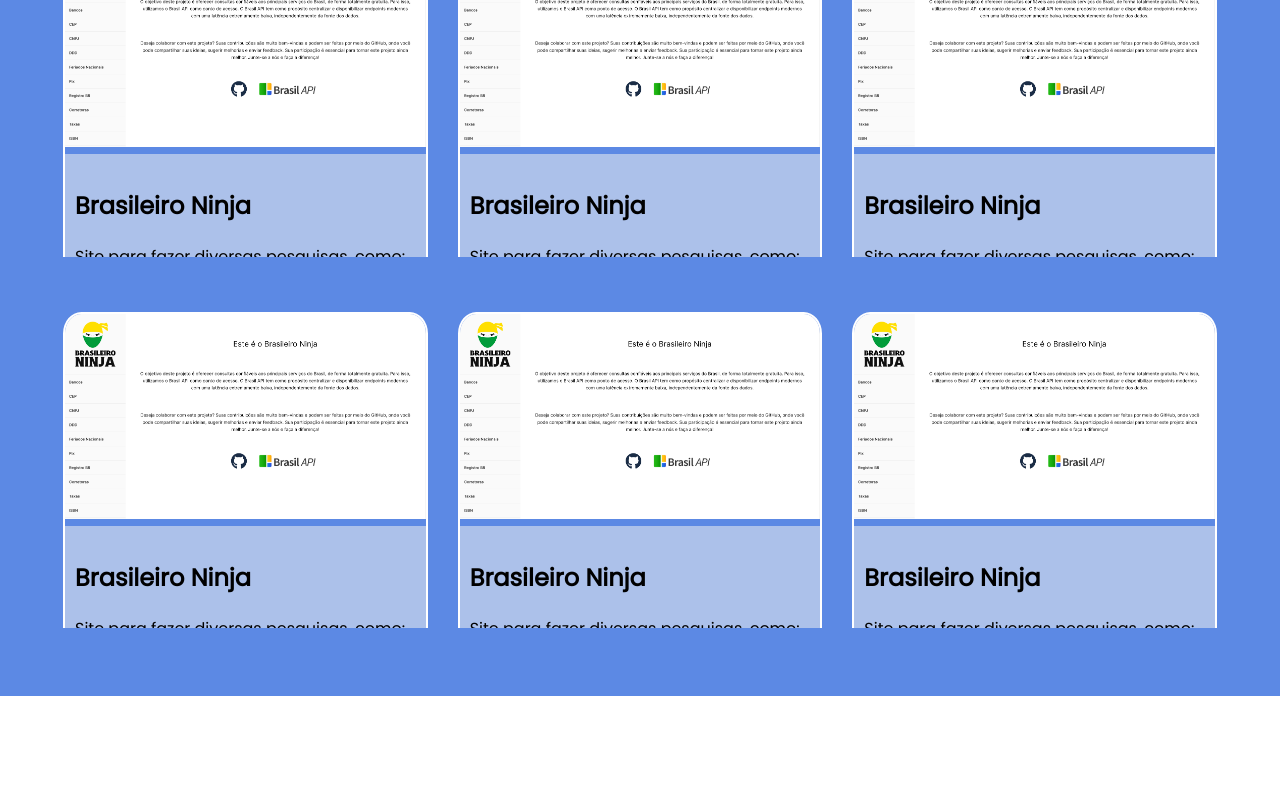
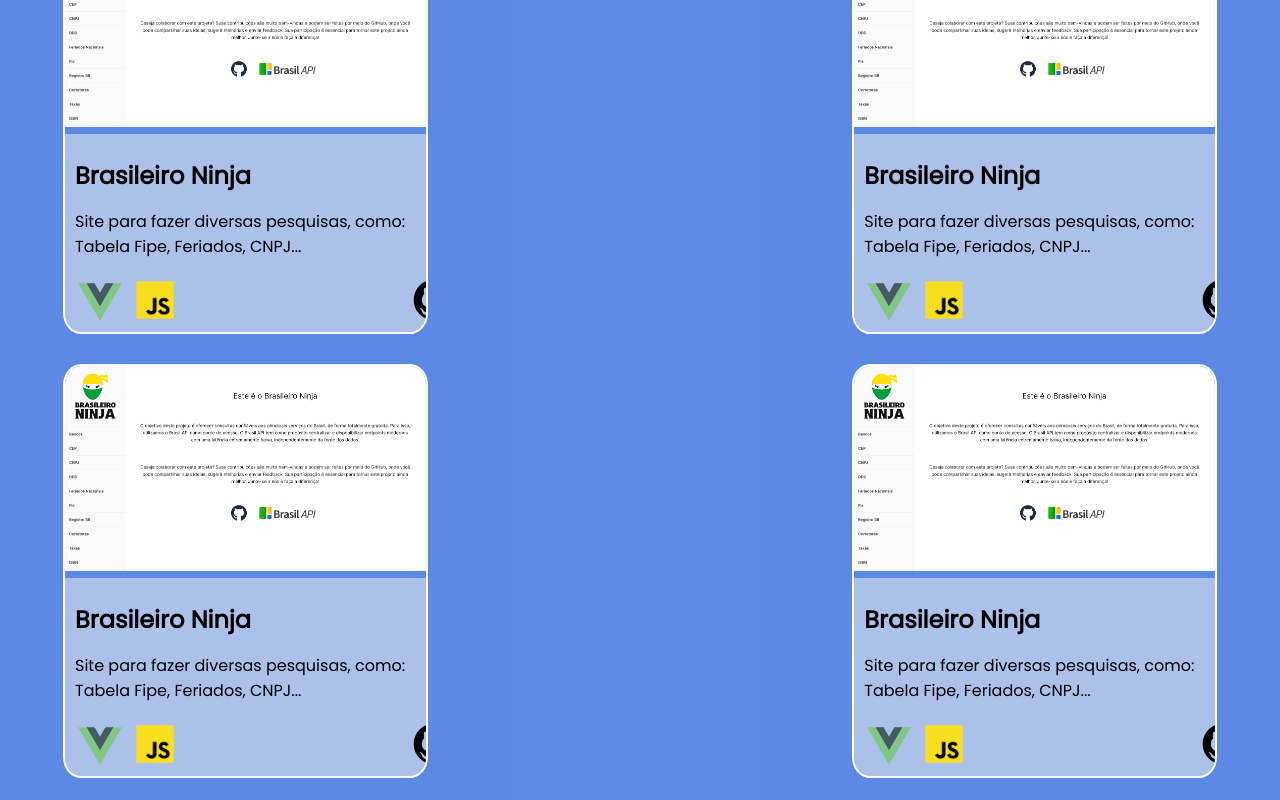
Before and after one commit to leonardo-cordeiro/Portfolio, a Vue app: page / in a window 1280 px wide. Shown: the part 1820-2620 px from the top of the page. Before the commit the page ends 2516 px from the top, so only its background shows below. Built offline with nearby package versions, Linux system fonts and the light colour scheme.

Commit message:
improved BaseCard

```diff
--- a/src/components/BaseCard.vue
+++ b/src/components/BaseCard.vue
@@ -9,27 +9,21 @@
       <h3 class="project-title">{{ title }}</h3>
       <p class="project-description">{{ description }}</p>
       <div class="project-languages">
-        <div class="language">
-          <img v-if="html" src="@/assets/img/html.svg" alt="HTML" />
-        </div>
-        <div class="language">
-          <img v-if="vue" src="src/icons/icons8-vue-js.svg" alt="Vue.js" />
-        </div>
-        <div class="language">
-          <img v-if="css" src="@/assets/img/css-3-svgrepo-com.svg" alt="CSS" />
-        </div>
-        <div class="language">
-          <img v-if="javascript" src="src/icons/icons8-javascript-240.png" alt="JavaScript" />
-        </div>
+        <LanguageIcon v-if="vue" icon="src/icons/icons8-vue-js.svg" alt="Vue Logo" />
+        <LanguageIcon v-if="javascript" icon="src/icons/icons8-javascript-240.png" alt="Vue Logo" />
+        <LanguageIcon v-if="html" icon="src/icons/icons8-html-5-240.svg" alt="Vue Logo" />
+        <LanguageIcon v-if="css" icon="src/icons/w3_css-icon.svg" alt="Vue Logo" />
+        <a :href="github" class="github-link language">
+          <LanguageIcon icon="src/icons/icons8-github.svg" alt="Github icon" />
+        </a>
       </div>
     </div>
-    <!-- <a :href="github" class="github-link">
-      <img src="src/icons/icons8-github.svg" alt="GitHub" />
-    </a> -->
   </div>
 </template>
 
 <script setup>
+import LanguageIcon from './LanguageIcon.vue'
+
 defineProps({
   title: String,
   description: String,
@@ -52,35 +46,26 @@
   display: flex;
   flex-direction: column;
   width: calc(33% - 30px);
-  height: 100%;
-}
-
-.project-image {
-  overflow: hidden;
+  height: auto;
 }
 
 .project-img {
   width: 100%;
   height: 100%;
-  /* border-radius: 10px; */
   cursor: pointer;
 }
 
 .project-details {
-  padding: 10px;
+  padding-left: 10px;
   background-color: rgba(241, 241, 241, 0.541);
   display: flex;
   flex-direction: column;
-  /* align-items: center; */
-  /* justify-content: center; */
-  /* text-align: center; */
   color: #000;
-  text-decoration: none;
 }
 
 .project-title {
   font-size: 1.5rem;
-  margin-bottom: 5px;
+  margin-bottom: 0px;
 }
 
 .project-description {
@@ -89,24 +74,10 @@
 
 .project-languages {
   display: flex;
-  /* justify-content: space-between; */
-  align-items: center;
-  margin-top: 10px;
-}
-
-.language {
-  width: 30px;
-  height: 100%;
-}
-
-.language img {
-  width: 100%;
-  height: 100%;
+  flex-direction: row;
 }
 
 .github-link {
-  margin-top: auto;
-  text-align: right;
-  padding: 10px;
+  margin-left: 14rem;
 }
 </style>
--- /dev/null
+++ b/src/components/LanguageIcon.vue
@@ -0,0 +1,20 @@
+<template>
+  <div class="language-icon">
+    <img :src="icon" :alt="alt" />
+  </div>
+</template>
+
+<script setup>
+defineProps({
+  icon: String,
+  alt: String
+})
+</script>
+
+<style scoped>
+.language-icon img {
+  margin-right: 5px;
+  width: 50px;
+  height: 50px;
+}
+</style>
--- a/src/components/PortfolioSection.vue
+++ b/src/components/PortfolioSection.vue
@@ -31,37 +31,6 @@
           vue="true"
           javascript="true"
         />
-        <!-- <BaseCard
-          link="https://brasileiro.ninja/"
-          img="src/img/brasileiroNinja.png"
-          title="Brasileiro Ninja"
-          description="Site para fazer diversas pesquisas, como: Tabela Fipe, Feriados, CNPJ..."
-          vue="true"
-          javascript="true"
-        />
-        <BaseCard
-          link="https://brasileiro.ninja/"
-          img="src/img/brasileiroNinja.png"
-          title="Brasileiro Ninja"
-          description="Site para fazer diversas pesquisas, como: Tabela Fipe, Feriados, CNPJ..."
-          vue="true"
-          javascript="true"
-        />
-        <BaseCard
-          link="https://brasileiro.ninja/"
-          img="src/img/brasileiroNinja.png"
-          title="Brasileiro Ninja"
-          description="Site para fazer diversas pesquisas, como: Tabela Fipe, Feriados, CNPJ..."
-          vue="true"
-          javascript="true"
-        /> -->
-        <!-- Repita para cada BaseCard -->
-      </div>
-    </div>
-
-    <div class="base-cards-carousel">
-      <div class="base-cards-container">
-        <!-- Repita para cada BaseCard -->
         <BaseCard
           link="https://brasileiro.ninja/"
           img="src/img/brasileiroNinja.png"
@@ -86,6 +55,7 @@
           vue="true"
           javascript="true"
         />
+        <!-- Repita para cada BaseCard -->
       </div>
     </div>
   </div>
@@ -102,7 +72,7 @@
   flex-direction: column;
   align-items: center;
   background-color: #386fded0;
-  height: 100vh;
+  height: 100%;
 }
 
 .buttons {
@@ -139,18 +109,22 @@
 .base-cards-carousel {
   overflow: hidden;
   width: 100%; /* Largura do Carrossel */
-  margin: 20px auto;
+  margin: 0 auto;
 }
 
 .base-cards-container {
   display: flex;
-  transition: transform 0.3s ease; /* Adiciona uma transição suave de deslizamento */
+  flex-wrap: wrap; /* Permite que as BaseCards quebrem para a próxima linha */
+  justify-content: space-between; /* Espaçamento igual entre as BaseCards */
+}
+.base-cards-container .base-card {
+  flex: 0 0 calc(20% - 20px); /* Largura de cada BaseCard (altere o valor 20% para ajustar o tamanho) */
+  margin-right: 20px; /* Espaçamento entre os BaseCards */
+  margin-bottom: 20px; /* Espaçamento abaixo das linhas de BaseCards */
 }
 
-/* Estilo para os BaseCards */
-.base-cards-container .base-card {
-  flex: 0 0 calc(33.33% - 20px); /* Largura de cada BaseCard */
-  margin-right: 20px; /* Espaçamento entre os BaseCards */
-  transition: transform 0.3s ease; /* Adiciona uma transição suave de deslizamento */
+/* Ajuste a altura dos BaseCards conforme necessário */
+.base-cards-container .base-card img {
+  height: 100px; /* Altura dos BaseCards */
 }
 </style>
```
